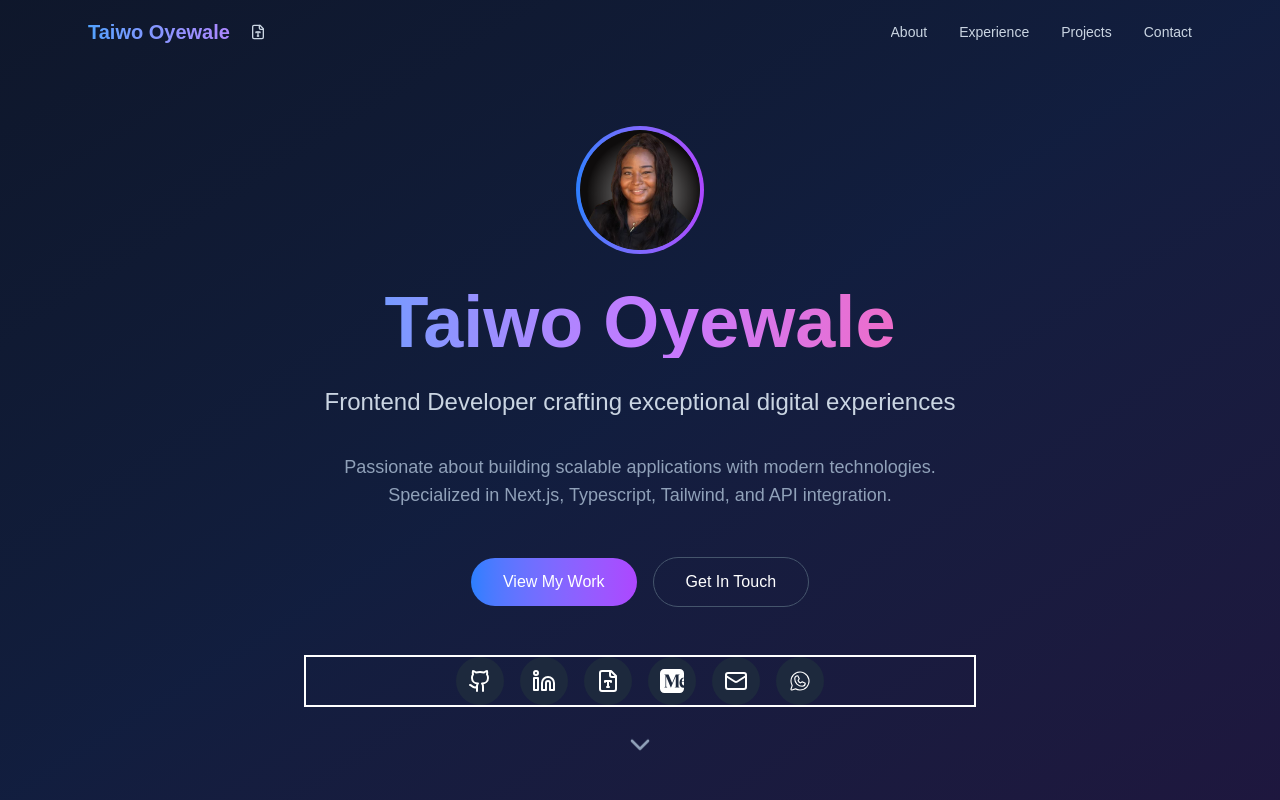
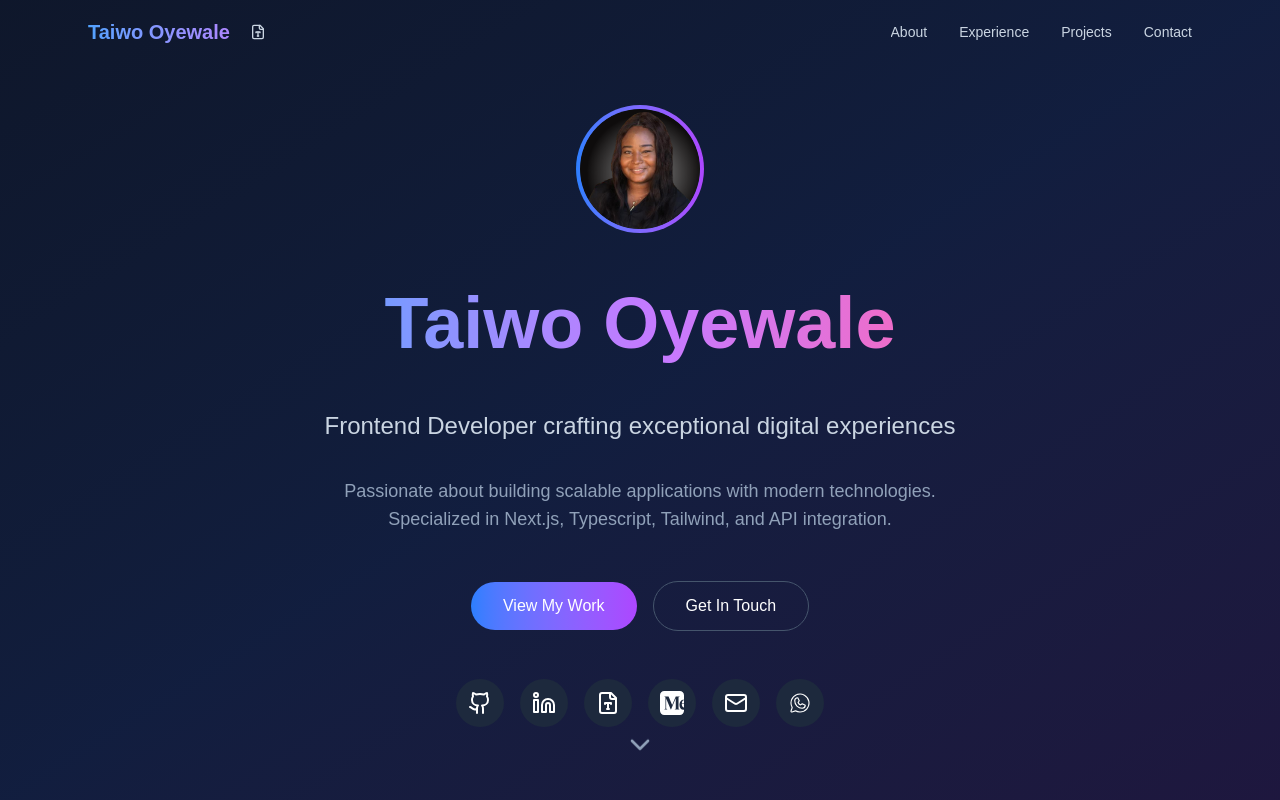
Before and after one commit to TaiwoSaidat/taiwo-oyewale, a Next.js app: page / in a window 1280 px wide. Shown: the top 800 px of the page. Built offline with nearby package versions, Linux system fonts and the light colour scheme.

Commit message:
chore: remove scrollbar on h1

```diff
--- a/src/portfolio.tsx
+++ b/src/portfolio.tsx
@@ -354,9 +354,13 @@ const Portfolio: React.FC = () => {
               </div>
             </div>
           </div>
-          <h1 className="text-4xl md:text-7xl font-bold mb-6 bg-gradient-to-r from-blue-400 via-purple-400 to-pink-400 bg-clip-text text-transparent">
+          {/* <div className="  border-2 "> */}
+          <h1 className="text-4xl md:text-7xl font-bold leading-relaxed mb-6 bg-gradient-to-r from-blue-400 via-purple-400 to-pink-400 bg-clip-text text-transparent">
             Taiwo Oyewale
           </h1>
+          {/* </div> */}
+
+          {/* <h1 className=" text-4xl ">Taiwo Oyewale</h1> */}
 
           <p className="text-xl md:text-2xl text-slate-300 mb-8 leading-relaxed">
             Frontend Developer crafting exceptional digital experiences
@@ -383,14 +387,13 @@ const Portfolio: React.FC = () => {
             </button>
           </div>
 
-          <div className="flex justify-center flex-wrap gap-4 px-6 border-2">
+          <div className="flex justify-center flex-wrap gap-4 px-4">
             <Link
               href="https://github.com/TaiwoSaidat"
               target="_blank"
               rel="noopener noreferrer"
               className="p-3 bg-slate-800 rounded-full hover:bg-slate-700 transition-colors group"
             >
-              {" "}
               <Github
                 size={24}
                 className="group-hover:text-blue-400 transition-colors"
@@ -551,9 +554,9 @@ const Portfolio: React.FC = () => {
                     {skillGroup.category}
                   </h4>
                   <div className="flex flex-wrap gap-2">
-                    {skillGroup.skills.map((skill, skillIndex) => (
+                    {skillGroup.skills.map((skill, _) => (
                       <span
-                        key={skillIndex}
+                        key={skill}
                         className="px-3 py-1 bg-slate-700 text-sm rounded-full text-slate-300"
                       >
                         {skill}
```
